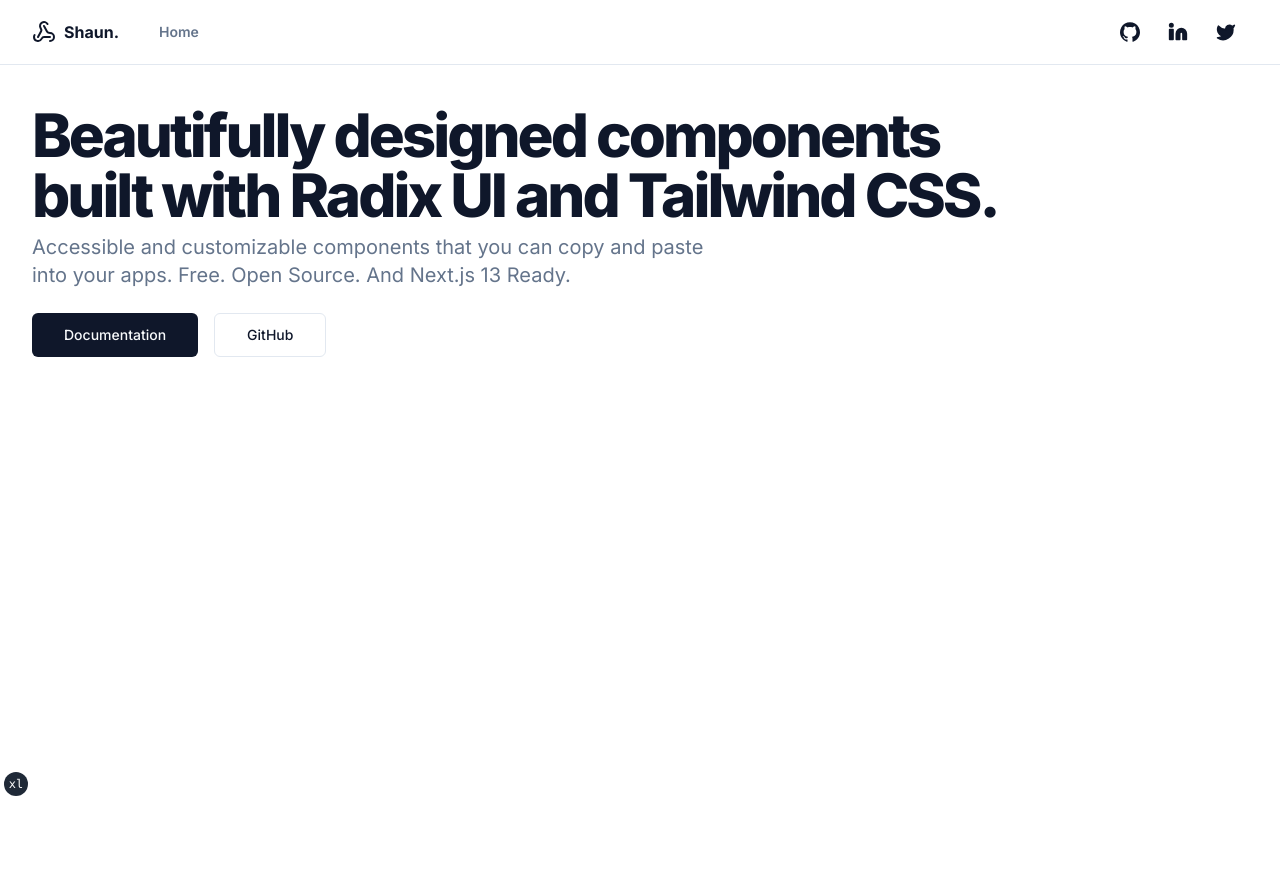
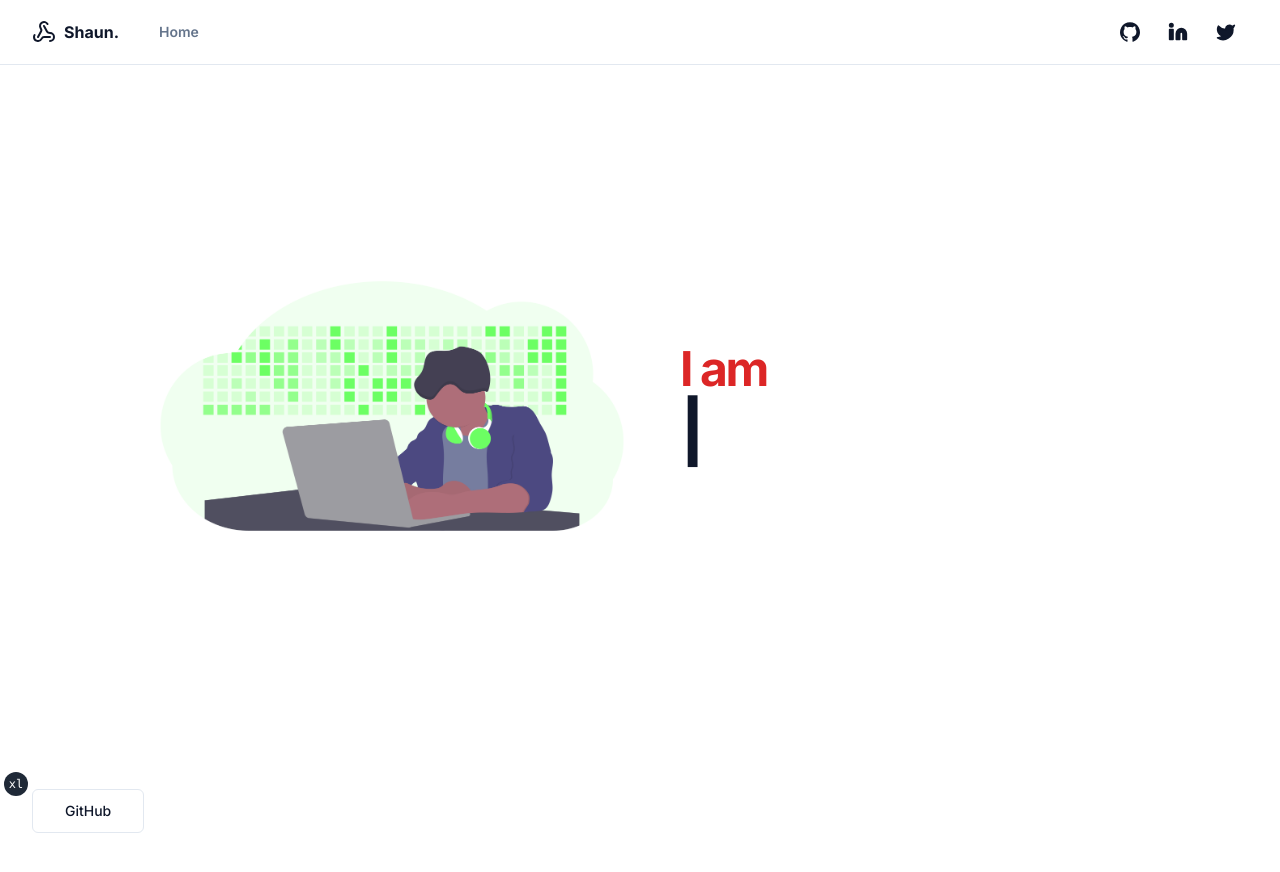
Before and after one commit to shaun-moate/online-resume, a Next.js app: page / in a window 1280 px wide. Before the commit the page ends 800 px from the top, so only its background shows below. Built offline with nearby package versions, Linux system fonts and the light colour scheme.

Commit message:
Main.Intro: initialised with typewriter-effect

```diff
--- a/app/page.tsx
+++ b/app/page.tsx
@@ -1,30 +1,40 @@
+'use client'
+
+import Image from "next/image"
 import Link from "next/link"
+import Typewriter from "typewriter-effect"
 
 import { siteConfig } from "@/config/site"
 import { buttonVariants } from "@/components/ui/button"
+import intro from "/public/intro.png"
 
 export default function IndexPage() {
   return (
     <section className="container grid items-center gap-6 pb-8 pt-6 md:py-10">
       <div className="flex max-w-[980px] flex-col items-start gap-2">
-        <h1 className="text-3xl font-extrabold leading-tight tracking-tighter sm:text-3xl md:text-5xl lg:text-6xl">
-          Beautifully designed components <br className="hidden sm:inline" />
-          built with Radix UI and Tailwind CSS.
+        <div className="flex max-w-[980px] flex-row items-start gap-2">
+          <Image className="pt-36 pl-20"
+            src={intro}
+            alt="my intro image"
+            height={640}
+            width={640}
+          />
+        <div className="flex max-w-[980px] flex-col items-start gap-2">
+          <h1 className="pt-60 text-2xl text-red-600 font-bold leading-tight tracking-tighter sm:text-2xl md:text-3xl lg:text-5xl">
+            I am
           </h1>
-        <p className="max-w-[700px] text-lg text-muted-foreground sm:text-xl">
-          Accessible and customizable components that you can copy and paste
-          into your apps. Free. Open Source. And Next.js 13 Ready.
-        </p>
+          <h1 className="pb-80 text-3xl font-extrabold leading-tight tracking-tighter sm:text-3xl md:text-5xl lg:text-6xl">
+            <Typewriter
+              options={{
+                strings: ['a data engineer', 'an avid technologist', 'an engineering leader'],
+                autoStart: true,
+                loop: true,
+              }}
+            />
+          </h1>
         </div>
-      <div className="flex gap-4">
-        <Link
-          href={siteConfig.links.docs}
-          target="_blank"
-          rel="noreferrer"
-          className={buttonVariants({ size: "lg" })}
-        >
-          Documentation
-        </Link>
+      </div>
+        <div>
           <Link
             target="_blank"
             rel="noreferrer"
@@ -34,6 +44,7 @@
             GitHub
           </Link>
         </div>
+      </div>
     </section>
   )
 }
--- a/config/site.ts
+++ b/config/site.ts
@@ -14,6 +14,10 @@
     twitter: "https://twitter.com/shauntmoate",
     github: "https://github.com/shaun-moate",
     linkedin: "https://linkedin.com/in/shaun-moate",
-    docs: "https://github.com/shaun-moate/online-resume",
   },
+  intro: [
+    " an avid technologist",
+    " an industrious worker",
+    " an engineering leader",
+  ]
 }
--- a/package.json
+++ b/package.json
@@ -25,7 +25,8 @@
     "react-dom": "^18.2.0",
     "sharp": "^0.31.3",
     "tailwind-merge": "^1.12.0",
-    "tailwindcss-animate": "^1.0.5"
+    "tailwindcss-animate": "^1.0.5",
+    "typewriter-effect": "^2.19.0"
   },
   "devDependencies": {
     "@ianvs/prettier-plugin-sort-imports": "^3.7.1",
```
Also changed, not shown: public/intro.png (added), 1 other file (tests, documents, lock files or other folders). Lines whose indentation alone changed are shown as unchanged.
